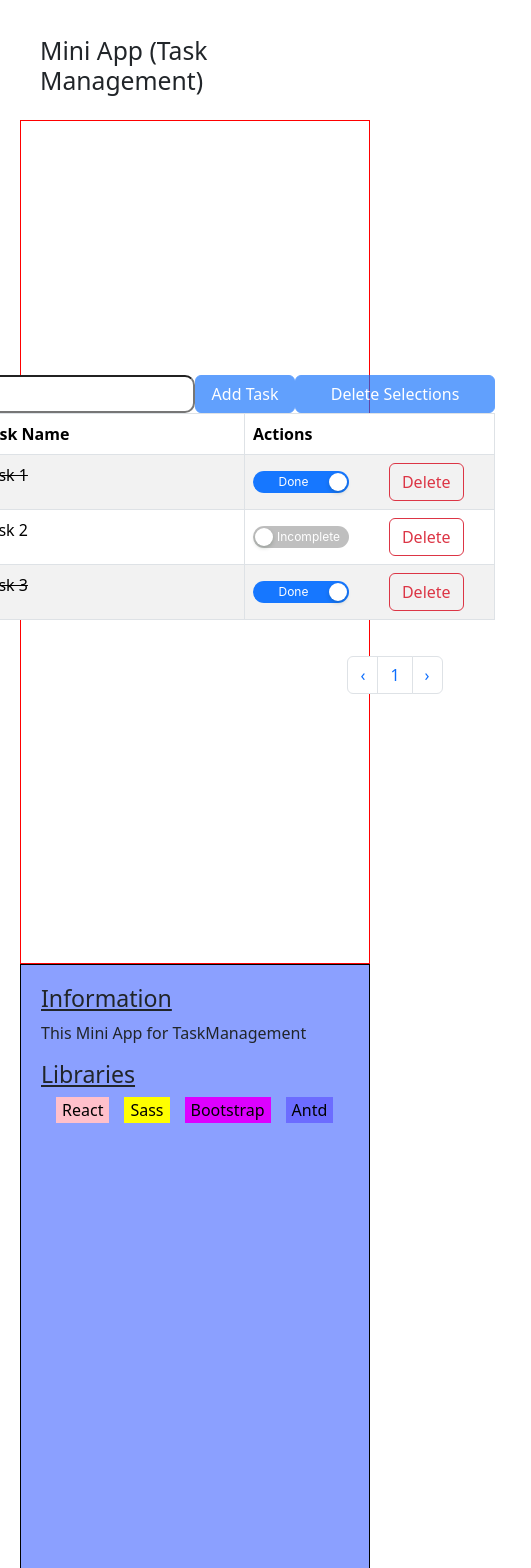
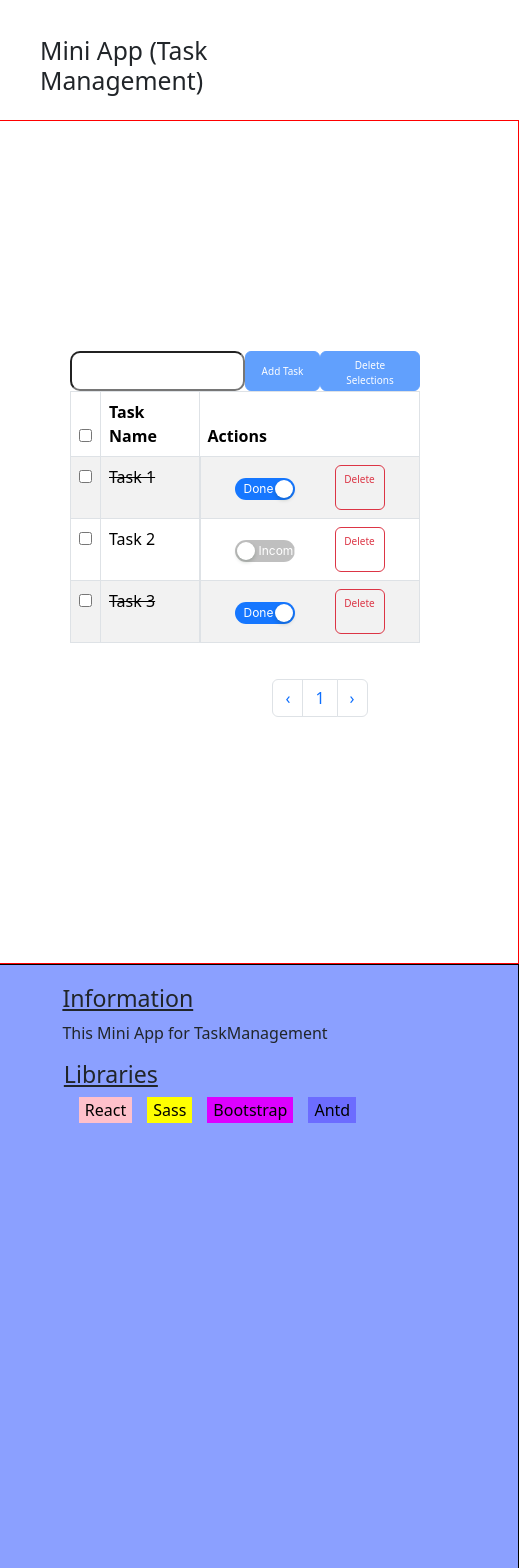
Before and after one commit to GoktugYmsk/task-management-challange, a React (Create React App) app: page / in a window 390 px wide. Shown: the top 1568 px of the page, 531 px wide, since content can reach past the window. Built offline with nearby package versions, Linux system fonts and the light colour scheme.

Commit message:
responsive & mediaquery edited

```diff
--- a/src/App.css
+++ b/src/App.css
@@ -4,3 +4,9 @@
     height: 100vh;
     padding: 20px;
 }
+@media screen and (max-width:540px){
+    .App{
+        display: flex;
+        align-items: center;
+    }
+}
--- a/src/App.js
+++ b/src/App.js
@@ -10,12 +10,12 @@ function App() {
   return (
     <div className="App">
       <Row>
-        <Col md={12} lg={12}>
+        <Col sm={12} md={12} lg={12}>
           <Header />
         </Col>
       </Row>
       <Row>
-        <Col md={8} lg={8} >
+        <Col sm={12} md={8} lg={8} >
           <Content />
         </Col>
         <Col>
--- a/src/components/content/altBox/index.jsx
+++ b/src/components/content/altBox/index.jsx
@@ -73,7 +73,7 @@ function AltBox({ tasks, setTasks }) {
             <th>Actions</th>
           </tr>
         </thead>
-        <tbody>
+        <tbody className='content__altBox-body' >
           {tasks.map((task, index) => (
             <tr key={index}>
               <td>
@@ -86,7 +86,7 @@ function AltBox({ tasks, setTasks }) {
               <td className={`content__altBox-message ${task.done ? 'completed-task' : ''}`}>{task.name}</td>
               <td className='container__altBox-actions'>
                 <Space direction='vertical'>
-                  <Switch
+                  <Switch className='container__altBox-switch'
                     checkedChildren='Done'
                     unCheckedChildren='Incomplete'
                     checked={task.done}
@@ -98,7 +98,7 @@ function AltBox({ tasks, setTasks }) {
                   variant='outline-danger'
                   onClick={() => handleDeleteConfirmation(index)}
                 >
-                  Delete
+                  <p>Delete</p>
                 </Button>{' '}
               </td>
             </tr>
--- a/src/components/content/altBox/index.scss
+++ b/src/components/content/altBox/index.scss
@@ -17,3 +17,40 @@
 .completed-task {
     text-decoration: line-through !important;
 }
+
+@media screen and (max-width:540px) {
+    .content__altBox {
+        display: flex;
+        align-items: center !important;
+        justify-content: center !important;
+        width: 350px;
+        margin-left: 100px;
+    }
+
+    .content-delete__button {
+        display: flex;
+        align-items: center;
+        justify-content: center;
+        width: 50px;
+
+        p {
+            display: flex;
+            align-items: center;
+            justify-content: center;
+            font-size: 10px;
+        }
+    }
+
+    .container__altBox-switch {
+        width: 60px;
+    }
+
+    .content__altBox-body {
+        .container__altBox-actions {
+            display: flex;
+            align-items: center;
+            justify-content: center;
+            width: 220px !important;
+        }
+    }
+}
--- a/src/components/content/index.scss
+++ b/src/components/content/index.scss
@@ -20,3 +20,14 @@
 .strikethrough {
   text-decoration: line-through;
 }
+
+@media screen and (max-width: 540px) {
+  .content-container {
+    display: flex;
+    align-items: center !important;
+    justify-content: center !important;
+  }
+  .content-container__pagination{
+    margin-right: 150px;
+  }
+}
--- a/src/components/content/topBox/index.scss
+++ b/src/components/content/topBox/index.scss
@@ -13,5 +13,33 @@
 
     .content-topBox__allDelete-Button {
         width: 200px;
+
+        &:hover{
+            background: red;
+        }
     }
 }
+
+@media screen and (max-width:540px) {
+    .content-topBox {
+        width: 350px;
+        margin-left: 100px;
+
+        input {
+            width: 175px;
+            height: 40px;
+        }
+
+        .content-topBox__add-Button {
+            width: 75px;
+            height: 40px;
+            font-size: 10px !important;
+        }
+
+        .content-topBox__allDelete-Button {
+            width: 100px;
+            height: 40px;
+            font-size: 10px !important;
+        }
+    }
+}
--- a/src/components/sideBar/index.scss
+++ b/src/components/sideBar/index.scss
@@ -47,3 +47,21 @@
     }
 
 }
+
+@media screen and (max-width:540px) {
+    .sideBar-container{
+        display: flex;
+        align-items: center;
+        justify-content: flex-start;
+        .sideBar-container__information{
+            display: flex;
+            align-items: flex-start;
+        }
+        .sideBar-container__libraries{
+            display: flex;
+            margin-left: 30px;
+            align-items: flex-start !important;
+            flex-direction: column;
+        }
+    }
+}
```
